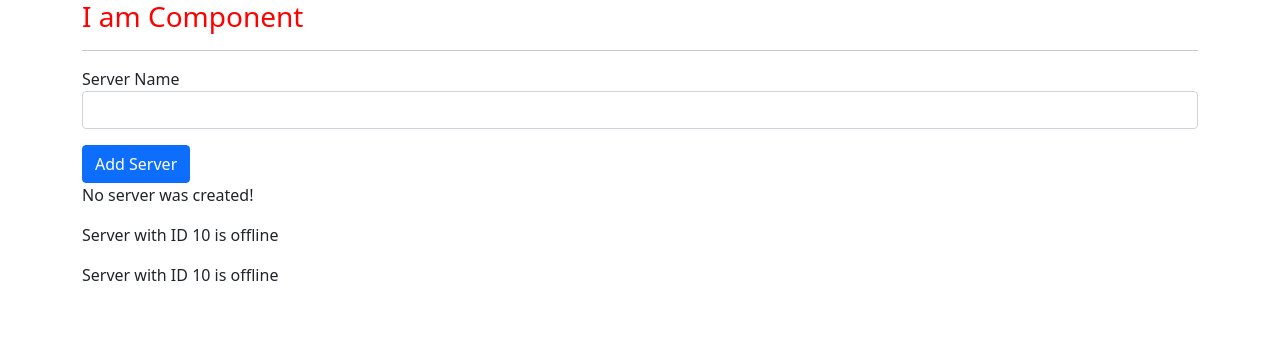
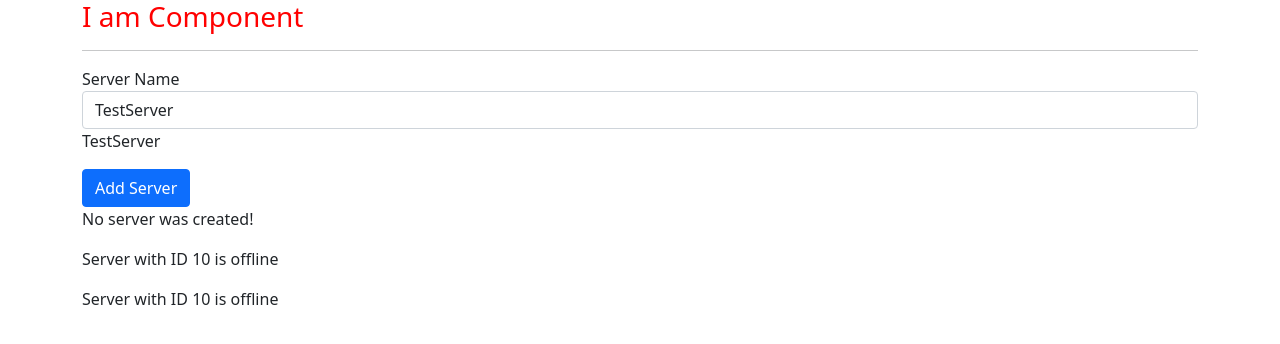
Before and after one commit to 3gzon/angular, an Angular app: page / in a window 1280 px wide. Shown: the top 344 px of the page. Built offline with nearby package versions, Linux system fonts and the light colour scheme.

Commit message:
feat: two way data binding

```diff
--- a/src/app/servers/servers.component.html
+++ b/src/app/servers/servers.component.html
@@ -1,5 +1,9 @@
 <label for="">Server Name</label>
-<input type="text" class="form-control" (input)="onUpdateServerName($event)">
+<!-- <input type="text" class="form-control" (input)="onUpdateServerName($event)"> -->
+
+<!-- two way data binding -->
+<input type="text" class="form-control" [(ngModel)]="serverName">
+
 <p>{{serverName}}</p>
 <button class="btn btn-primary" [disabled]="!allowNewServer" (click)="onCreateServer()">
     Add Server
--- a/src/app/servers/servers.component.ts
+++ b/src/app/servers/servers.component.ts
@@ -11,7 +11,7 @@
 export class ServersComponent implements OnInit {
   allowNewServer=false;
   serverCreationStatus="No server was created!";
-  serverName='';
+  serverName='TestServer';
   constructor() {
     setTimeout(()=>{
       this.allowNewServer=true
```
